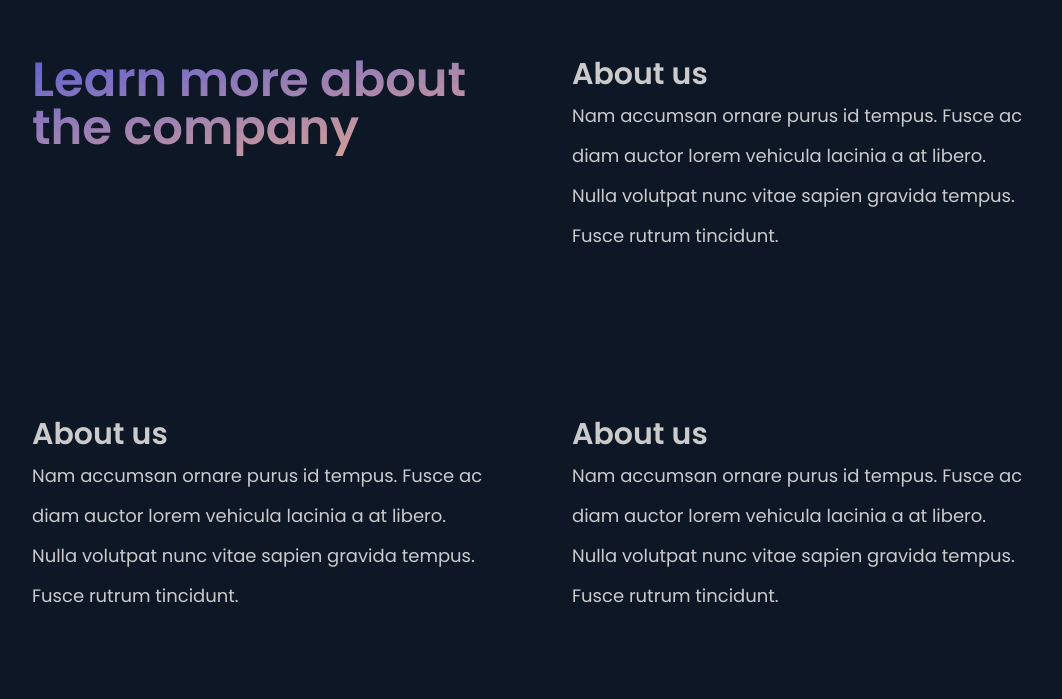
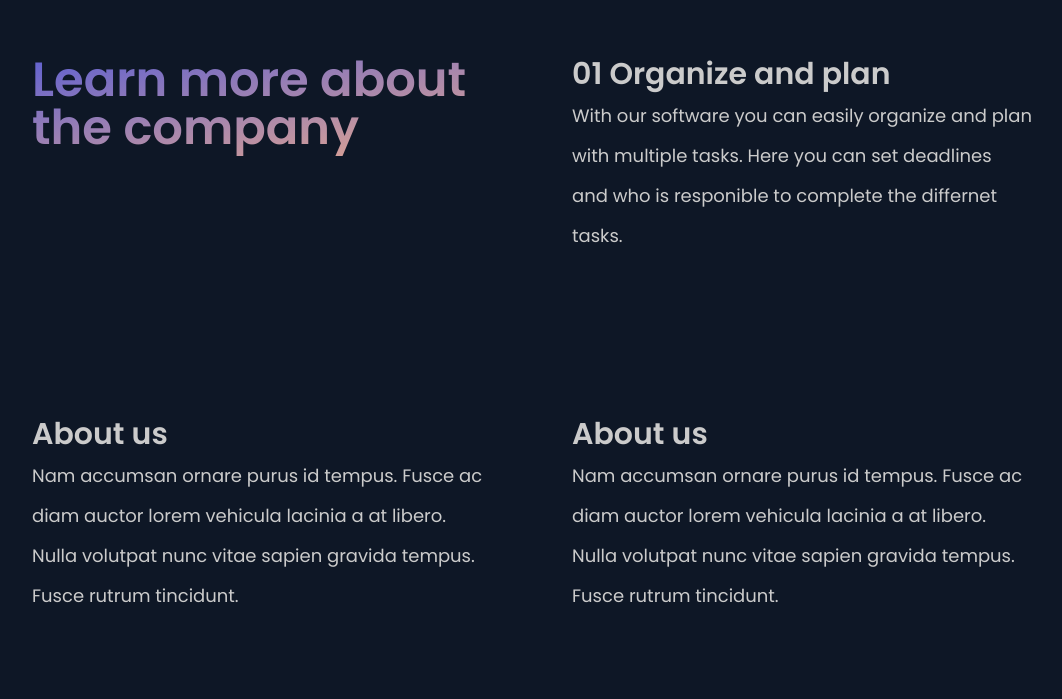
Before and after one commit to lucasjolibois54/planning-x-website, a Gatsby site: page /aboutUs in a window 1280 px wide. Shown: the part 1576-2275 px from the top of the page, without its empty margins (108-1170 px from the left). Built offline with nearby package versions, Linux system fonts and the light colour scheme; Gatsby itself is replaced by a stand-in of ours.

Commit message:
Update aboutCompany.js

```diff
--- a/src/components/aboutCompany.js
+++ b/src/components/aboutCompany.js
@@ -36,9 +36,9 @@ const AboutCompany = () => {
                 </div>
                 <div className="w-full  pt-0 pb-20 pr-0 text-center w-100% lg:pl-10 md:w-7/12 lg:w-5/12 lg:ml-0 md:ml-10">
                     {/* <h2 className="pl-8 text-4xl font-semibold pb-10 pr-10 text-center  text-gray-variant md:text-5xl"><span className="bg-orange-text p-3 pl-4 pr-4 rounded-full">04</span></h2> */}
-                    < h2 className=" text-2xl pb-1 font-semibold text-gray-variant  md:text-3xl md:text-left">About us</h2>
+                    < h2 className=" text-2xl pb-1 font-semibold text-gray-variant  md:text-3xl md:text-left">01 Organize and plan</h2>
                     <h2 className="  text-sm text-gray-variant md:text-left md:leading-10 md:text-lg">
-                    Nam accumsan ornare purus id tempus. Fusce ac diam auctor lorem vehicula lacinia a at libero. Nulla volutpat nunc vitae sapien gravida tempus. Fusce rutrum tincidunt.
+                    With our software you can easily organize and plan with multiple tasks. Here you can set deadlines and who is responible to complete the differnet tasks.
                     </h2>
                 </div>
             </div>
```
